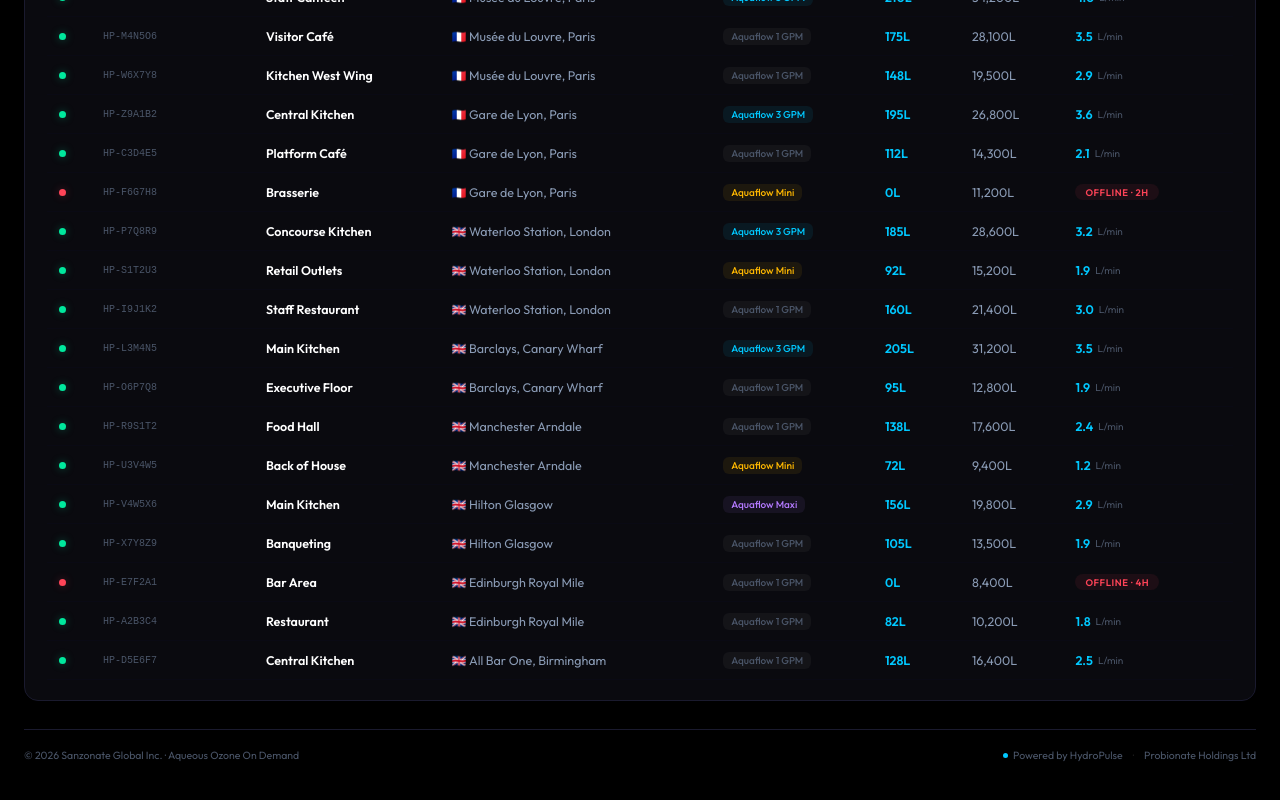
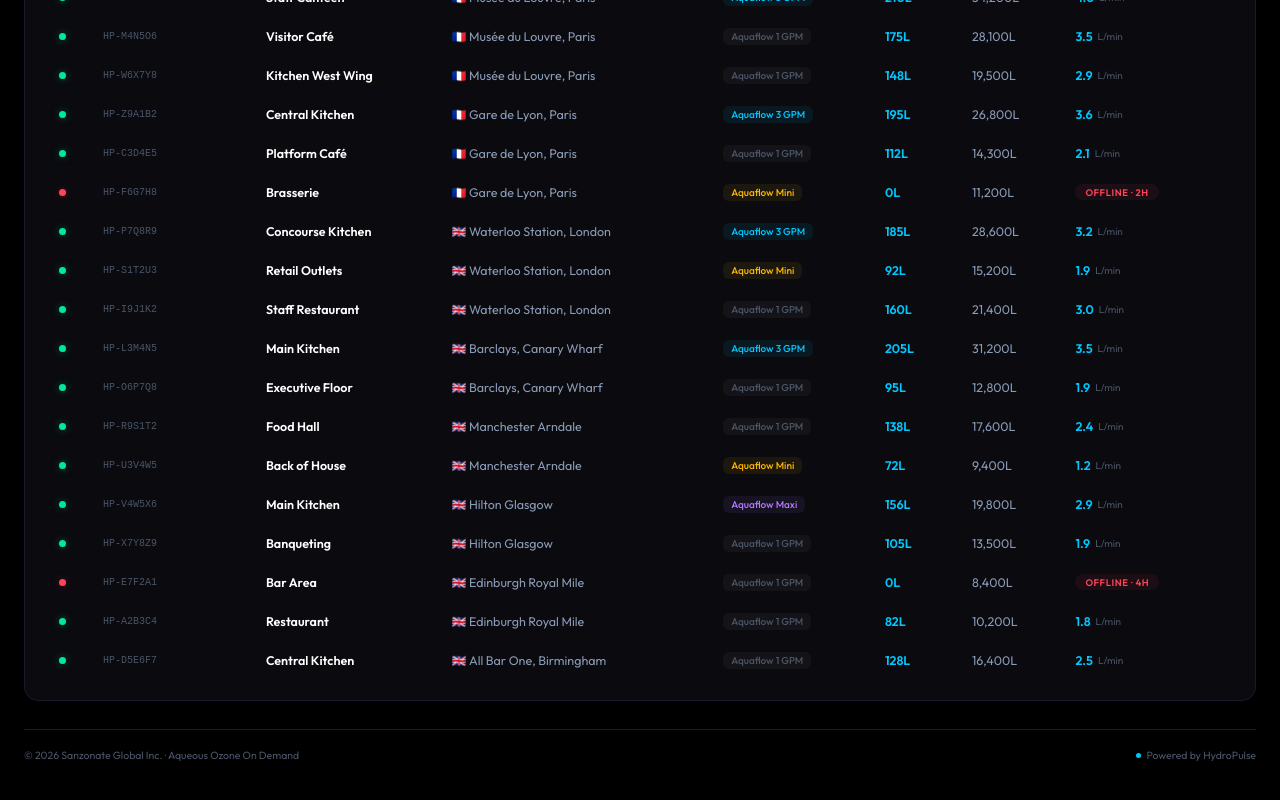
Before and after one commit to alistairlittle6-del/hydropulse-dashboard, a React (Vite) app: page / in a window 1280 px wide. Shown: the part 2042-2842 px from the top of the page. Built offline with nearby package versions, Linux system fonts and the light colour scheme; no server answers.

Commit message:
Update SanzonateDashboardV3.jsx

```diff
--- a/src/SanzonateDashboardV3.jsx
+++ b/src/SanzonateDashboardV3.jsx
@@ -323,8 +323,7 @@
               <span style={{width:5,height:5,borderRadius:"50%",background:C.cyan,display:"inline-block"}}/>
               Powered by HydroPulse
             </span>
-            <span style={{color:"#222"}}>·</span>
-            <span>Probionate Holdings Ltd</span>
+
           </span>
         </footer>
       </main>
```
